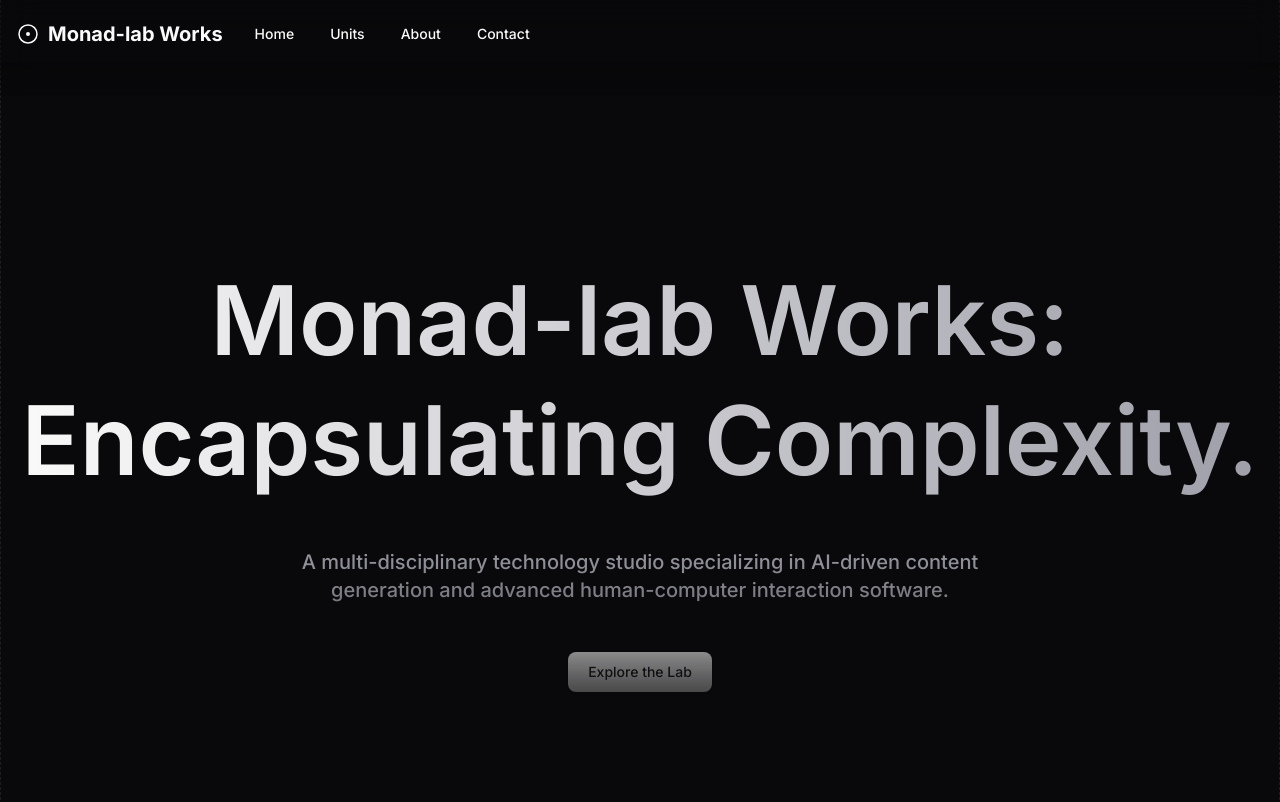
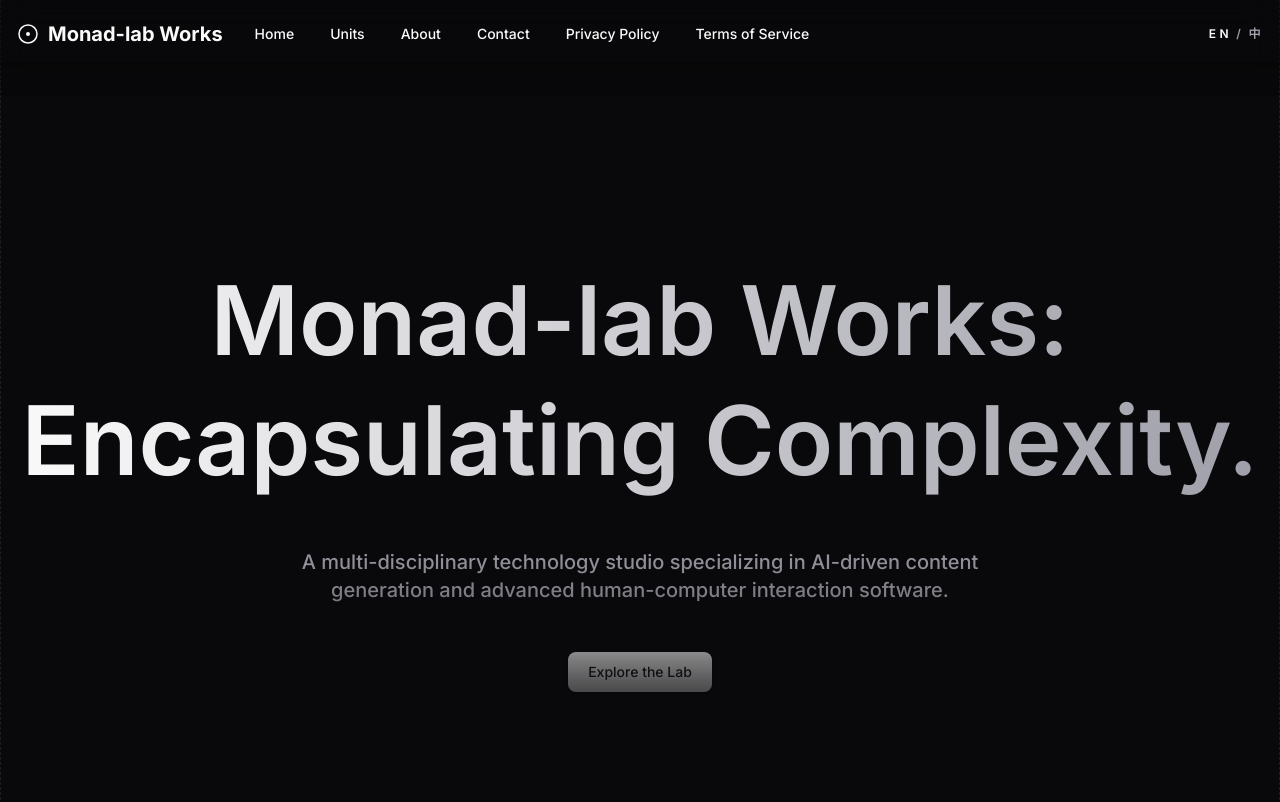
Before and after one commit to daisyluvr42/monad-lab-web, a Next.js app: page / in a window 1280 px wide. Shown: the top 802 px of the page. Built offline with nearby package versions, Linux system fonts and the light colour scheme.

Commit message:
feat(ui): integrate language toggle and transition into layout

```diff
--- a/app/layout.tsx
+++ b/app/layout.tsx
@@ -2,7 +2,9 @@ import "@/app/globals.css";
 
 import type { Metadata } from "next";
 
+import { I18nProvider } from "@/components/contexts/i18n-provider";
 import { ThemeProvider } from "@/components/contexts/theme-provider";
+import { LanguageTransition } from "@/components/ui/language-transition";
 import { ibmPlexMono, inter } from "@/lib/fonts";
 
 import { siteConfig } from "../config/site";
@@ -71,7 +73,11 @@ export default function RootLayout({
       className={`dark ${inter.variable} ${ibmPlexMono.variable}`}
     >
       <body className={`${inter.className} bg-background antialiased`}>
-        <ThemeProvider>{children}</ThemeProvider>
+        <ThemeProvider>
+          <I18nProvider>
+            <LanguageTransition>{children}</LanguageTransition>
+          </I18nProvider>
+        </ThemeProvider>
       </body>
     </html>
   );
--- a/components/sections/navbar/default.tsx
+++ b/components/sections/navbar/default.tsx
@@ -1,11 +1,15 @@
+"use client";
+
 import { type VariantProps } from "class-variance-authority";
 import { Menu } from "lucide-react";
 import { ReactNode } from "react";
 
+import { useI18n } from "@/components/contexts/i18n-provider";
 import { cn } from "@/lib/utils";
 
 import MonadMark from "../../logos/monad";
 import { Button, buttonVariants } from "../../ui/button";
+import LanguageToggle from "../../ui/language-toggle";
 import {
   Navbar as NavbarComponent,
   NavbarLeft,
@@ -39,21 +43,31 @@ interface NavbarProps {
   className?: string;
 }
 
+interface NavLink {
+  label: string;
+  href: string;
+}
+
 export default function Navbar({
   logo = <MonadMark />,
   name = "Monad-lab Works",
-  homeUrl = "#home",
-  mobileLinks = [
-    { text: "Home", href: "#home" },
-    { text: "Units", href: "#units" },
-    { text: "About", href: "#about" },
-    { text: "Contact", href: "#contact" },
-  ],
+  homeUrl = "/#home",
+  mobileLinks,
   actions = [],
   showNavigation = true,
   customNavigation,
   className,
 }: NavbarProps) {
+  const { tm } = useI18n();
+  const navLinks = tm<NavLink[]>("nav.links");
+  const resolvedMobileLinks =
+    mobileLinks ?? navLinks.map((link) => ({ text: link.label, href: link.href }));
+  const menuItems = navLinks.map((link) => ({
+    title: link.label,
+    href: link.href,
+    isLink: true,
+  }));
+
   return (
     <header className={cn("sticky top-0 z-50 -mb-4 px-4 pb-4", className)}>
       <div className="fade-bottom bg-background/15 absolute left-0 h-24 w-full backdrop-blur-lg"></div>
@@ -67,7 +81,7 @@ export default function Navbar({
               {logo}
               {name}
             </a>
-            {showNavigation && (customNavigation || <Navigation />)}
+            {showNavigation && (customNavigation || <Navigation menuItems={menuItems} />)}
           </NavbarLeft>
           <NavbarRight>
             {actions.map((action, index) =>
@@ -93,6 +107,7 @@ export default function Navbar({
                 </a>
               ),
             )}
+            <LanguageToggle className="hidden md:flex" />
             <Sheet>
               <SheetTrigger asChild>
                 <Button
@@ -112,7 +127,7 @@ export default function Navbar({
                   >
                     <span>{name}</span>
                   </a>
-                  {mobileLinks.map((link, index) => (
+                  {resolvedMobileLinks.map((link, index) => (
                     <a
                       key={index}
                       href={link.href}
@@ -121,6 +136,7 @@ export default function Navbar({
                       {link.text}
                     </a>
                   ))}
+                  <LanguageToggle className="mt-4" />
                 </nav>
               </SheetContent>
             </Sheet>
--- /dev/null
+++ b/components/ui/language-toggle.tsx
@@ -0,0 +1,32 @@
+"use client";
+
+import { useI18n } from "@/components/contexts/i18n-provider";
+import { cn } from "@/lib/utils";
+
+export default function LanguageToggle({
+  className,
+}: {
+  className?: string;
+}) {
+  const { locale, toggleLocale, t } = useI18n();
+
+  return (
+    <button
+      type="button"
+      onClick={toggleLocale}
+      aria-label={t("nav.toggle.label")}
+      className={cn(
+        "text-muted-foreground hover:text-foreground flex items-center gap-1 text-xs font-semibold tracking-[0.3em] uppercase transition-colors",
+        className,
+      )}
+    >
+      <span className={locale === "en" ? "text-foreground" : undefined}>
+        {t("nav.toggle.en")}
+      </span>
+      <span className="text-muted-foreground">/</span>
+      <span className={locale === "zh" ? "text-foreground" : undefined}>
+        {t("nav.toggle.zh")}
+      </span>
+    </button>
+  );
+}
--- /dev/null
+++ b/components/ui/language-transition.tsx
@@ -0,0 +1,27 @@
+"use client";
+
+import { AnimatePresence, motion } from "framer-motion";
+
+import { useI18n } from "@/components/contexts/i18n-provider";
+
+export function LanguageTransition({
+  children,
+}: {
+  children: React.ReactNode;
+}) {
+  const { locale } = useI18n();
+
+  return (
+    <AnimatePresence mode="wait">
+      <motion.div
+        key={locale}
+        initial={{ opacity: 0 }}
+        animate={{ opacity: 1 }}
+        exit={{ opacity: 0 }}
+        transition={{ duration: 0.2, ease: "easeOut" }}
+      >
+        {children}
+      </motion.div>
+    </AnimatePresence>
+  );
+}
--- a/components/ui/navigation.tsx
+++ b/components/ui/navigation.tsx
@@ -4,6 +4,7 @@ import Link from "next/link";
 import * as React from "react";
 import { ReactNode } from "react";
 
+import { useI18n } from "@/components/contexts/i18n-provider";
 import { cn } from "@/lib/utils";
 
 import MonadMark from "../logos/monad";
@@ -30,6 +31,11 @@ interface MenuItem {
   content?: ReactNode;
 }
 
+interface NavLink {
+  label: string;
+  href: string;
+}
+
 interface NavigationProps {
   menuItems?: MenuItem[];
   components?: ComponentItem[];
@@ -45,39 +51,28 @@ interface NavigationProps {
 }
 
 export default function Navigation({
-  menuItems = [
-    {
-      title: "Home",
-      isLink: true,
-      href: "#home",
-    },
-    {
-      title: "Units",
-      isLink: true,
-      href: "#units",
-    },
-    {
-      title: "About",
-      isLink: true,
-      href: "#about",
-    },
-    {
-      title: "Contact",
-      isLink: true,
-      href: "#contact",
-    },
-  ],
+  menuItems,
   components = [],
   logo = <MonadMark />,
   logoTitle = "Monad-lab Works",
   logoDescription = "Encapsulating Complexity.",
-  logoHref = "#home",
+  logoHref = "/#home",
   introItems = [],
 }: NavigationProps) {
+  const { tm } = useI18n();
+  const navLinks = tm<NavLink[]>("nav.links");
+  const resolvedMenuItems =
+    menuItems ??
+    navLinks.map((link) => ({
+      title: link.label,
+      href: link.href,
+      isLink: true,
+    }));
+
   return (
     <NavigationMenu className="hidden md:flex">
       <NavigationMenuList>
-        {menuItems.map((item, index) => (
+        {resolvedMenuItems.map((item, index) => (
           <NavigationMenuItem key={index}>
             {item.isLink ? (
               <NavigationMenuLink
```
